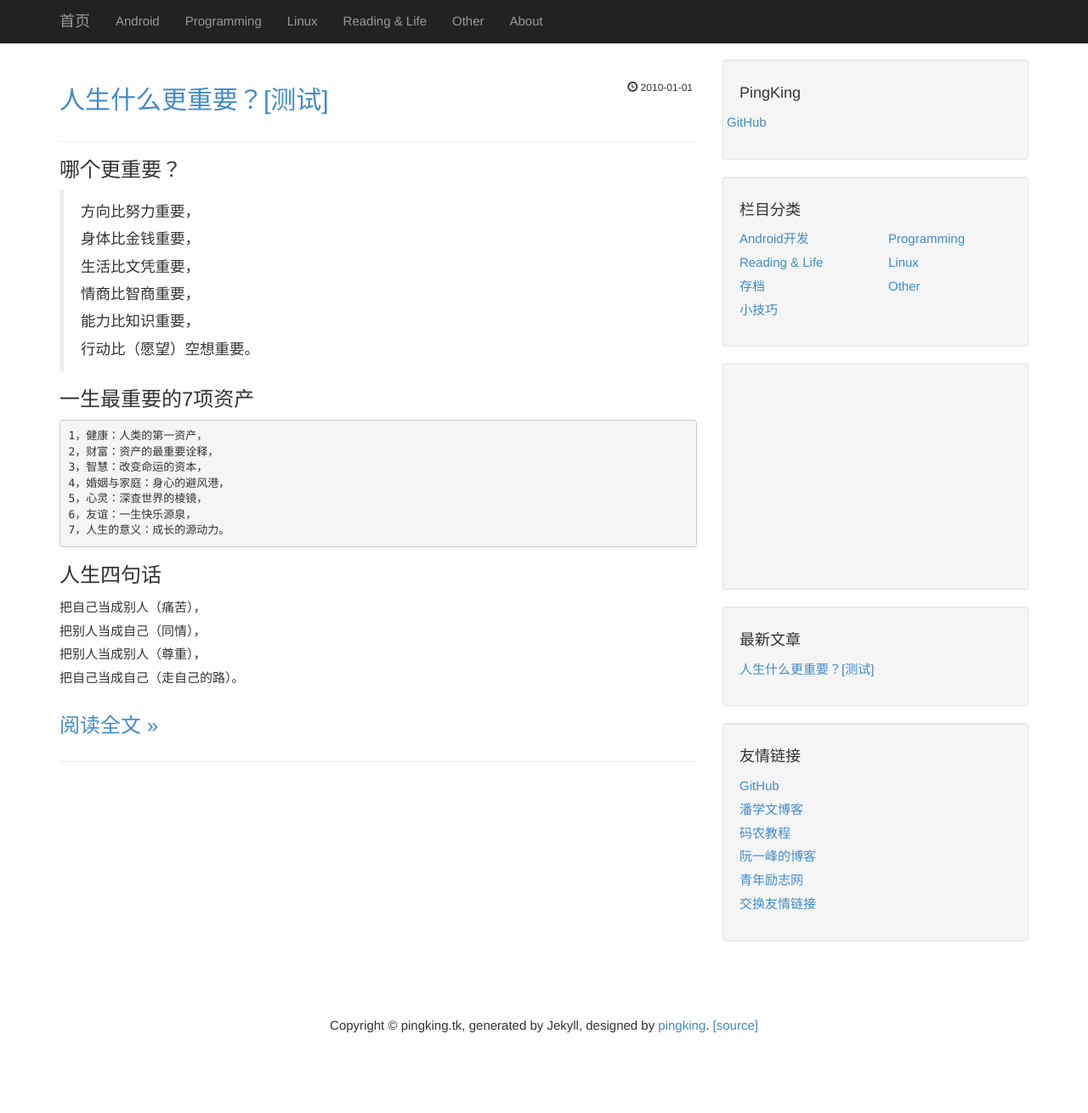
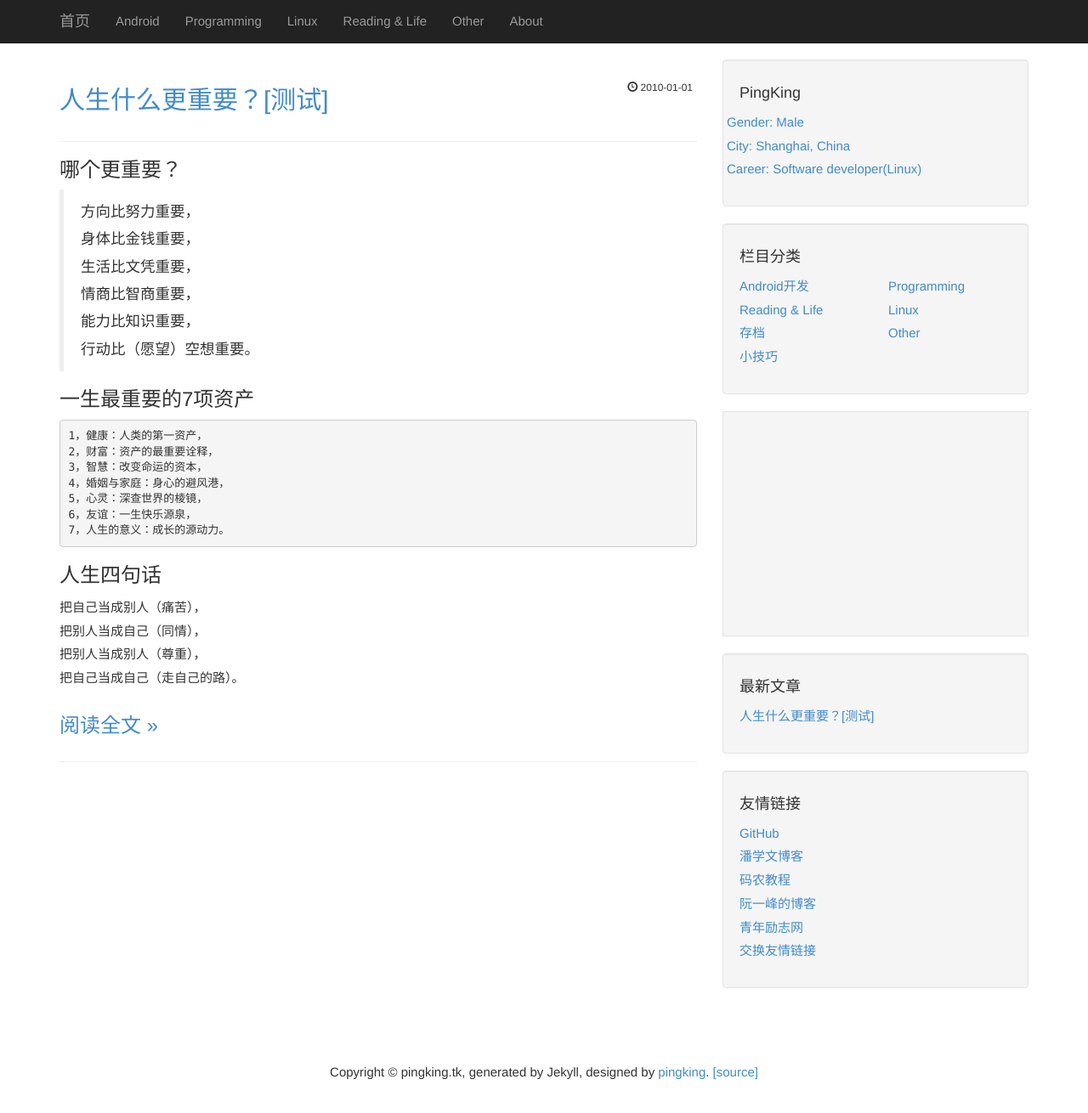
Before and after one commit to PingKing/pingking.github.io, a Jekyll site: the page built from index.html, in a window 1280 px wide and 1326 px high. Shown: the top 1310 px of the window at 85% size. Built offline with Jekyll 4.4.1, drawn with Linux system fonts in a browser that asks for light colours; the list of posts is cut into pages by our own code.

Commit message:
update
update

```diff
--- a/_includes/personal.html
+++ b/_includes/personal.html
@@ -1,7 +1,9 @@
 <ul class="list-unstyled">
     <li>
-    <a href="https://github.com">
-    GitHub
+    <a href="/posts/introduce.html">
+    Gender: Male <br>
+	City: Shanghai, China<br>
+	Career: Software developer(Linux)<br>
     </a>
     </li>
 </ul>
```
Also changed, not shown: posts/introduce.md (added, +4 -0 lines).
